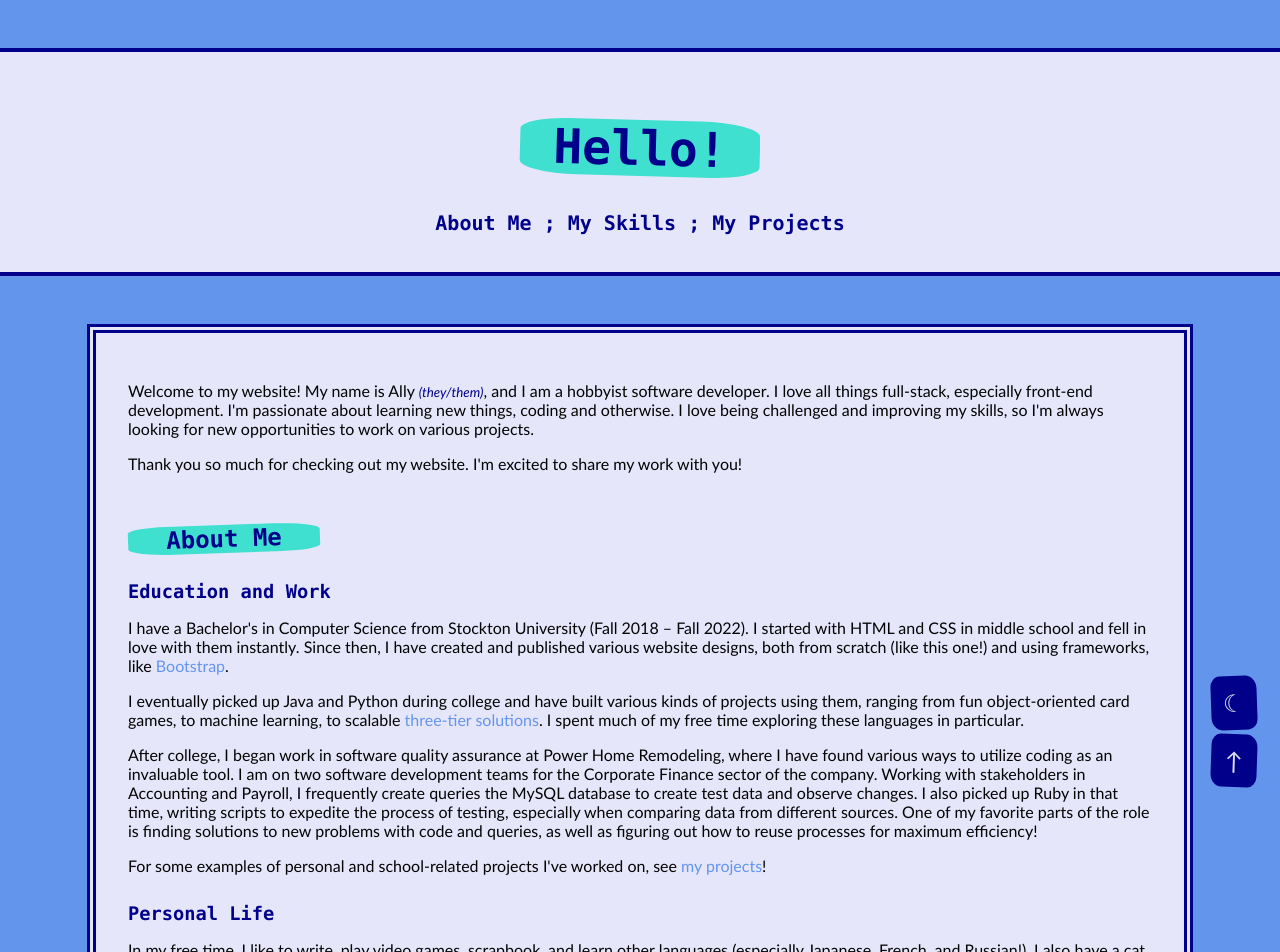
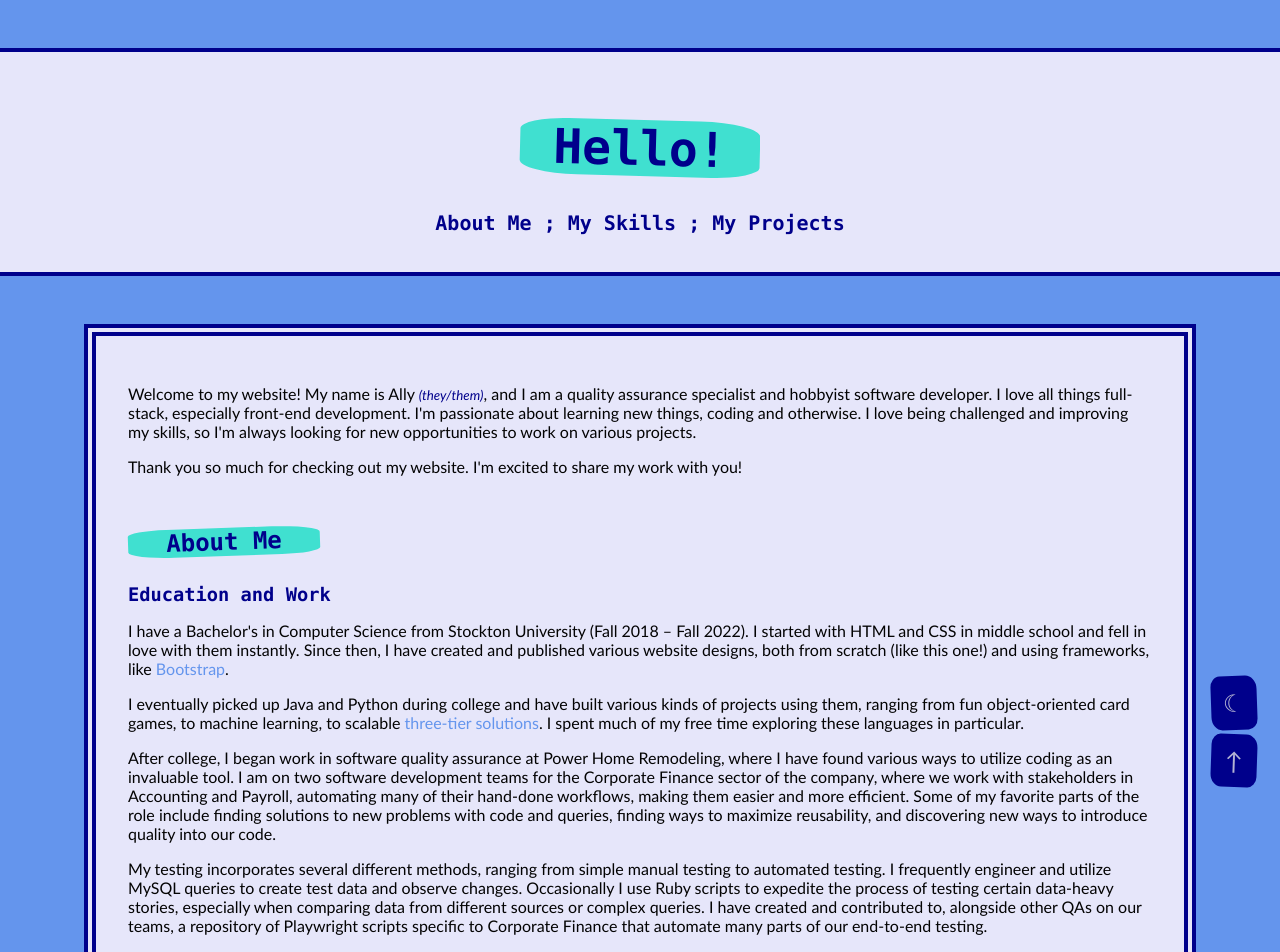
Before and after one commit to ally-f/ally-f.github.io, a React (Vite) app: page / in a window 1280 px wide. Shown: the top 952 px of the page. Built offline with nearby package versions, Linux system fonts and the light colour scheme.

Commit message:
text update, clean up css

```diff
--- a/src/App.tsx
+++ b/src/App.tsx
@@ -23,7 +23,7 @@ const Home = () => {
 
       <div id="header">
         <div className="mark"><h1>Hello!</h1></div>
-        <nav>
+        <nav className="header-nav">
           <a href="#about">About Me</a>
           <a href="#skills">My Skills</a>
           <a href="#projects">My Projects</a>
@@ -31,7 +31,7 @@ const Home = () => {
       </div>
 
       <div id="content">
-        <p>Welcome to my website! My name is Ally <span className="prns">(they/them)</span>, and I am a hobbyist software developer. I love all things full-stack, especially front-end development. I'm passionate about learning new things, coding and otherwise. I love being challenged and improving my skills, so I'm always looking for new opportunities to work on various projects.</p>
+        <p>Welcome to my website! My name is Ally <span className="prns">(they/them)</span>, and I am a quality assurance specialist and hobbyist software developer. I love all things full-stack, especially front-end development. I'm passionate about learning new things, coding and otherwise. I love being challenged and improving my skills, so I'm always looking for new opportunities to work on various projects.</p>
 
         <p>Thank you so much for checking out my website. I'm excited to share my work with you!</p>
 
@@ -45,12 +45,14 @@ const Home = () => {
 
         <p>I eventually picked up Java and Python during college and have built various kinds of projects using them, ranging from fun object-oriented card games, to machine learning, to scalable <a href="https://www.ibm.com/think/topics/three-tier-architecture">three-tier solutions</a>. I spent much of my free time exploring these languages in particular.</p>
 
-        <p>After college, I began work in software quality assurance at Power Home Remodeling, where I have found various ways to utilize coding as an invaluable tool. I am on two software development teams for the Corporate Finance sector of the company. Working with stakeholders in Accounting and Payroll, I frequently create queries the MySQL database to create test data and observe changes. I also picked up Ruby in that time, writing scripts to expedite the process of testing, especially when comparing data from different sources. One of my favorite parts of the role is finding solutions to new problems with code and queries, as well as figuring out how to reuse processes for maximum efficiency!</p>
+        <p>After college, I began work in software quality assurance at Power Home Remodeling, where I have found various ways to utilize coding as an invaluable tool. I am on two software development teams for the Corporate Finance sector of the company, where we work with stakeholders in Accounting and Payroll, automating many of their hand-done workflows, making them easier and more efficient. Some of my favorite parts of the role include finding solutions to new problems with code and queries, finding ways to maximize reusability, and discovering new ways to introduce quality into our code.</p>
+
+        <p>My testing incorporates several different methods, ranging from simple manual testing to automated testing. I frequently engineer and utilize MySQL queries to create test data and observe changes. Occasionally I use Ruby scripts to expedite the process of testing certain data-heavy stories, especially when comparing data from different sources or complex queries. I have created and contributed to, alongside other QAs on our teams, a repository of Playwright scripts specific to Corporate Finance that automate many parts of our end-to-end testing.</p>
 
         <p>For some examples of personal and school-related projects I've worked on, see <a href="#projects">my projects</a>!</p>
 
         <h3>Personal Life</h3>
-        <p>In my free time, I like to write, play video games, scrapbook, and learn other languages (especially Japanese, French, and Russian!). I also have a cat named Triangle, also known as さんかく ("sankaku"). <span className="skk">=^.^=</span></p>
+        <p>In my free time, I like to write, play video games, scrapbook (see the Gallery page!), and learn other languages (especially Japanese, French, and Russian!). I also have a cat named Triangle, also known as さんかく ("sankaku"). <span className="skk">=^.^=</span></p>
 
         <span className="highlight-container">
           <span className="highlight">
@@ -61,20 +63,21 @@ const Home = () => {
         <ul>
           <li>HTML</li>
           <li>CSS</li>
-          <li>JavaScript</li>
+          <li>JavaScript/Typescript</li>
           <li>Java</li>
           <li>Python</li>
           <li>Angular 2+</li>
           <li>Ruby</li>
           <li>MySQL</li>
           <li>Oracle SQL</li>
+          <li>Playwright</li>
         </ul>
         <p>... and many more to come!</p>
 
 
         <span className="highlight-container">
           <span className="highlight">
-            <h2 id="skills">My Projects</h2>
+            <h2 id="projects">My Projects</h2>
           </span>
         </span>
         <h3>Intelligent YouTube spam detector</h3>
--- a/src/index.css
+++ b/src/index.css
@@ -1,38 +1,31 @@
 :root {
-  --primary-color: #6495ed;
-  --secondary-color: #00008b;
-  --text-color: #030303;
-  --content-color: lavender;
-  --highlight-color: turquoise;
 
-  --primary-color-light: #6495ed;
-  /* cornflowerblue */
-  --secondary-color-light: #00008b;
-  /* darkblue */
+  /* LIGHT */
+  --primary-color-light: cornflowerblue;  /* cornflowerblue */
+  --secondary-color-light: darkblue; /* darkblue */
   --text-color-light: #030303;
-  --content-color-light: lavender;
-  /* lavender */
-  --highlight-color-light: turquoise;
-  /* turquoise */
+  --content-color-light: lavender; /* lavender */
+  --highlight-color-light: turquoise; /* turquoise */
 
+  /* DARK */
   --primary-color-dark: #031c2e;
   --secondary-color-dark: #ffbf00;
-  --text-color-dark: #dedeee;
-  --secondary-text-color-dark: #00070d;
+  --text-color-dark: #b3b3d4;
+  --secondary-text-color-dark: #000205;
   --content-color-dark: #003153;
   --highlight-color-dark: #7575ca;
 }
 
 .no-js {
-  color: var(--secondary-color);
+  color: var(--secondary-color-light);
   font-weight: bold;
   font-size: 1em;
   text-align: center;
 }
 
 body {
-  color: var(--text-color);
-  background-color: var(--primary-color);
+  color: var(--text-color-light);
+  background-color: var(--primary-color-light);
   font-family: 'Trebuchet MS', 'Lucida Sans Unicode', 'Lucida Grande', 'Lucida Sans', Arial, sans-serif, sans-serif;
   margin: 0;
   padding: 0;
@@ -40,27 +33,34 @@ body {
 }
 
 body.dark {
+  color: var(--text-color-dark);
   background-color: var(--content-color-dark);
-  color: lavender;
 }
 
-/* header and footer */
+/* HEADER, FOOTER */
 #header,
 #footer {
   width: 100%;
-  border-bottom: 4px solid var(--secondary-color);
-  border-top: 4px solid var(--secondary-color);
+  border-bottom: 4px solid var(--secondary-color-light);
+  border-top: 4px solid var(--secondary-color-light);
+}
+
+#header.dark,
+#footer.dark {
+  background-color: var(--primary-color-dark) !important;
+  color: lavender;
+  border-bottom: 4px solid var(--secondary-text-color-dark);
+  border-top: 4px solid var(--secondary-text-color-dark);
 }
 
 #header {
-  background-color: var(--content-color);
+  background-color: var(--content-color-light);
   margin: 2em auto;
   padding: 1.5em 0;
   text-align: center;
   font-family: "Consolas", "Courier New", monospace;
   font-weight: bold;
   font-size: 1.5em;
-
 }
 
 #header::after {
@@ -68,9 +68,8 @@ body.dark {
   clear: both;
 }
 
-
 #footer {
-  background-color: var(--content-color);
+  background-color: var(--content-color-light);
   margin: 2em auto;
   padding: 1.5em 0;
   text-align: center;
@@ -84,19 +83,10 @@ body.dark {
 }
 
 
-
-#header.dark,
-#footer.dark {
-  background-color: var(--primary-color-dark) !important;
-  color: lavender;
-  border-bottom: 9px double var(--content-color-dark);
-  border-top: 9px double var(--content-color-dark);
-}
-
-/* content */
+/* CONTENT */
 #content {
-  background-color: var(--content-color);
-  border: 9px double var(--secondary-color);
+  background-color: var(--content-color-light);
+  border: 12px double var(--secondary-color-light);
   padding: 2em;
   width: 80%;
   margin: 3em auto;
@@ -106,9 +96,10 @@ body.dark {
 #content.dark {
   background-color: var(--primary-color-dark);
   color: var(--content-color-light);
-  border: 9px double var(--content-color-dark);
+  border: 9px double var(--secondary-text-color-dark);
 }
 
+/* TEXT */
 h1,
 h2,
 h3,
@@ -138,13 +129,14 @@ h3.dark {
   color: var(--content-color-light) !important;
 }
 
+
 a {
-  color: var(--primary-color);
+  color: var(--primary-color-light);
   text-decoration: none;
 }
 
 a:hover {
-  color: var(--secondary-color);
+  color: var(--secondary-color-light);
   text-decoration: underline;
 }
 
@@ -164,6 +156,8 @@ p.project-blurb {
   font-style: italic;
 }
 
+
+/* TITLE */
 /* Highlight effect courtesy of https://codepen.io/alvarotrigo/pen/popvzVw */
 .mark {
   -webkit-animation: 1.5s highlight 1.5s 1 normal forwards;
@@ -207,21 +201,21 @@ p.project-blurb {
   }
 }
 
-/* navi, routing */
+/* NAVI, ROUTING */
 
 nav.react-router-nav {
   display:none;
 }
 
 nav a {
-  color: var(--secondary-color);
+  color: var(--secondary-color-light);
   font-weight: bold;
   font-size: smaller;
   padding: auto 1em;
 }
 
 nav a:hover {
-  color: var(--primary-color);
+  color: var(--primary-color-light);
   text-decoration: none;
 }
 
@@ -238,7 +232,6 @@ nav a.dark:hover {
 }
 
 /* Highlight effect courtesy of https://codepen.io/alvarotrigo/pen/rNpaBJJ */
-
 .highlight-container {
   position: relative;
   display: inline-block;
@@ -259,17 +252,16 @@ nav a.dark:hover {
 .highlight.dark {
   background-color: var(--highlight-color-dark) !important;
 }
-
 /* end credit */
 
 span.prns {
-  color: var(--secondary-color);
+  color: var(--secondary-color-light);
   font-style: italic;
   font-size: smaller;
 }
 
 span.skk {
-  color: var(--secondary-color);
+  color: var(--secondary-color-light);
   padding: 0 .2em;
 }
 
@@ -279,8 +271,8 @@ span.prns.dark {
 }
 
 ::selection {
-  background: var(--highlight-color);
-  color: var(--secondary-color);
+  background: var(--highlight-color-light);
+  color: var(--secondary-color-light);
 }
 
 ::selection.dark {
@@ -289,7 +281,8 @@ span.prns.dark {
 }
 
 
-/* bottom right buttons */
+/* BOTTOM RIGHT BUTTONS */
+
 table.button-container {
   position: fixed;
   bottom: 10px;
@@ -299,7 +292,7 @@ table.button-container {
 
 .button {
   z-index: 99999;
-  background-color: var(--secondary-color);
+  background-color: var(--secondary-color-light);
   color: var(--text-color-dark);
   border: none;
   padding: .5em;
@@ -308,7 +301,7 @@ table.button-container {
 }
 
 .button:hover {
-  background-color: var(--highlight-color);
+  background-color: var(--highlight-color-light);
   color: var(--secondary-color);
 }
 
@@ -318,7 +311,7 @@ table.button-container {
 }
 
 .button.dark:hover {
-  background-color: var(--content-color);
+  background-color: var(--content-color-light);
   color: var(--secondary-color-light);
 }
 
```
